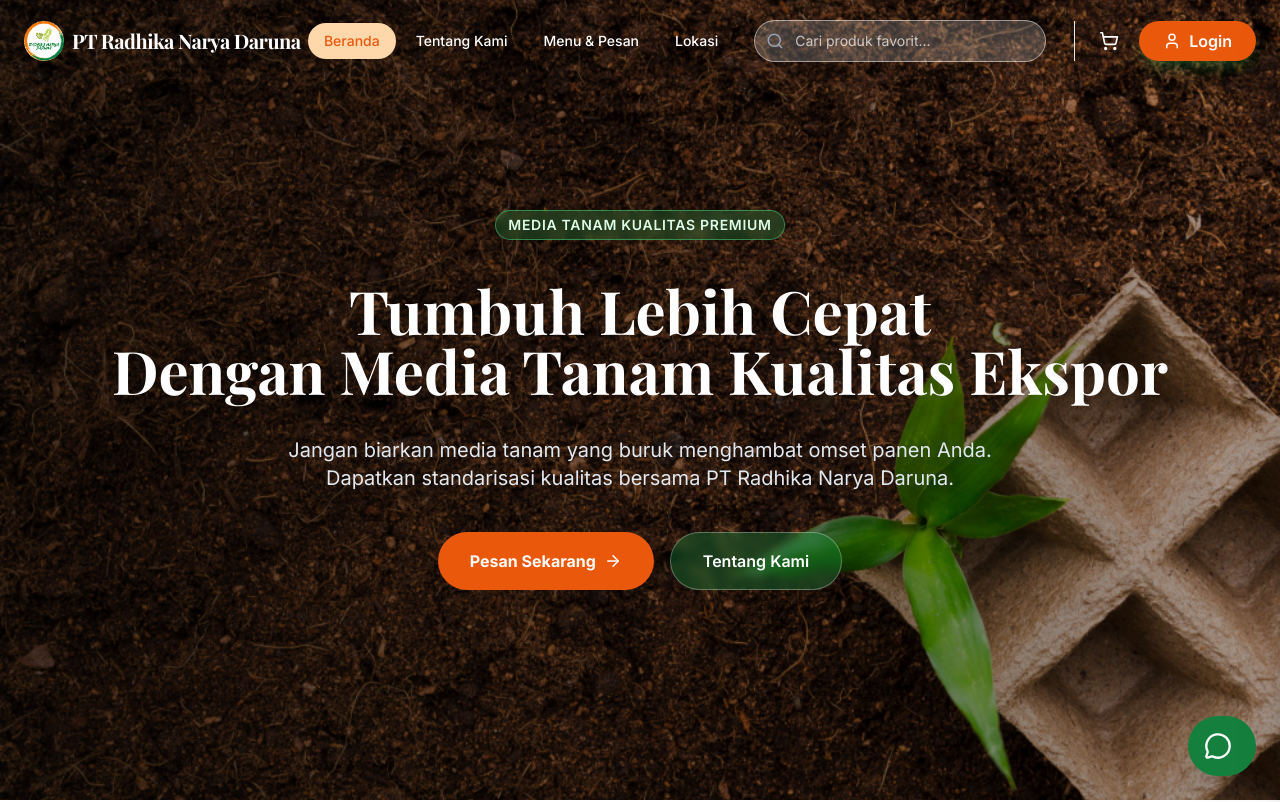
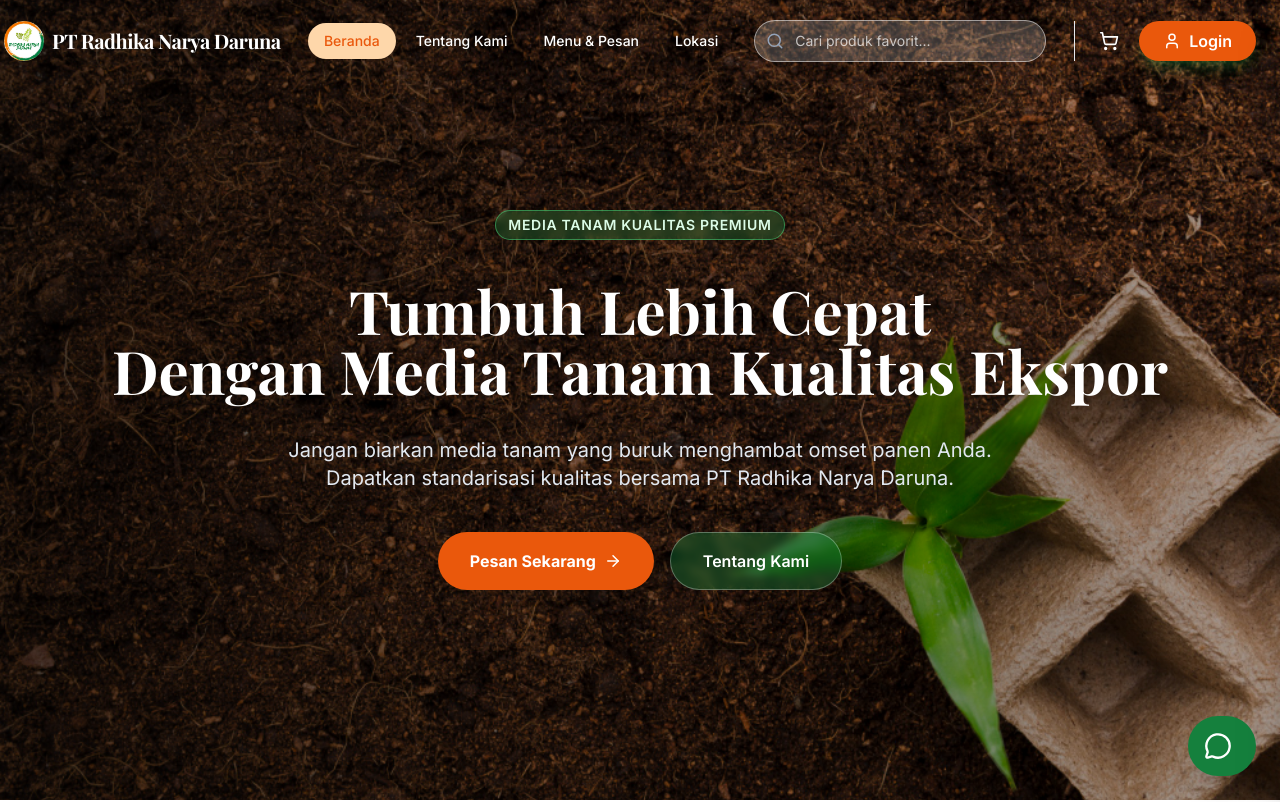
Before and after one commit to alvinjizdan/compro-ai-agent, a React (Vite) app: page / in a window 1280 px wide. Shown: the top 802 px of the page. Built offline with nearby package versions, Linux system fonts and the light colour scheme.

Commit message:
fixed logo issues

```diff
--- a/App.tsx
+++ b/App.tsx
@@ -406,7 +406,7 @@
       {/* NAVBAR */}
       <nav className={`fixed top-0 left-0 right-0 z-[100] transition-all duration-300 ${scrolled || activePage !== 'home' ? 'bg-white/95 backdrop-blur-md shadow-sm py-3' : 'bg-transparent py-5'}`}>
         <div className="container mx-auto px-6 flex justify-between items-center">
-          <button onClick={() => navigateTo('home')} className="flex items-center gap-2 group">
+          <button onClick={() => navigateTo('home')} className="flex items-center gap-2 group -ml-5">
 
  <button onClick={() => navigateTo('home')} className="flex items-center gap-2 group">
   {/* Gambar Logo */}
```
